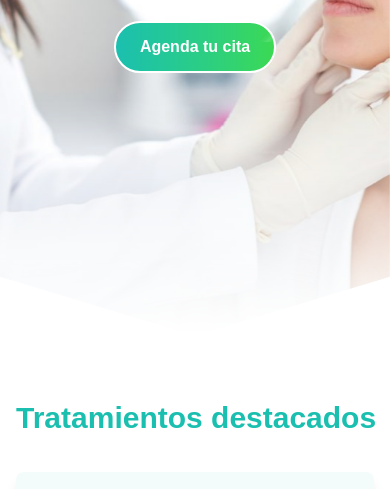
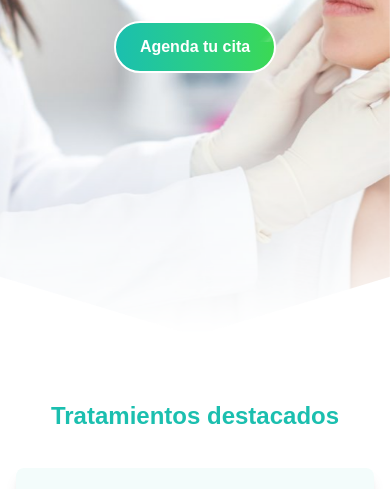
Before and after one commit to Anaguirv/CheckVital, an Astro site: page / in a window 390 px wide. Shown: the part 335-824 px from the top of the page. Built offline with nearby package versions, Linux system fonts and the light colour scheme; Astro itself is replaced by a stand-in of ours.

Commit message:
mod title services

```diff
--- a/src/components/Services.astro
+++ b/src/components/Services.astro
@@ -6,7 +6,7 @@ const services = await getCollection('services');
 
 <section title="Servicios" class="bg-white py-16">
   <div class="container mx-auto px-4">
-  <h2 class="text-3xl md:text-5xl font-bold mb-8 text-primary pb-1 mx-auto text-center w-max">
+  <h2 class="text-2xl md:text-5xl font-bold mb-8 text-primary pb-1 mx-auto text-center w-max">
     Tratamientos destacados
   </h2>
 
```
